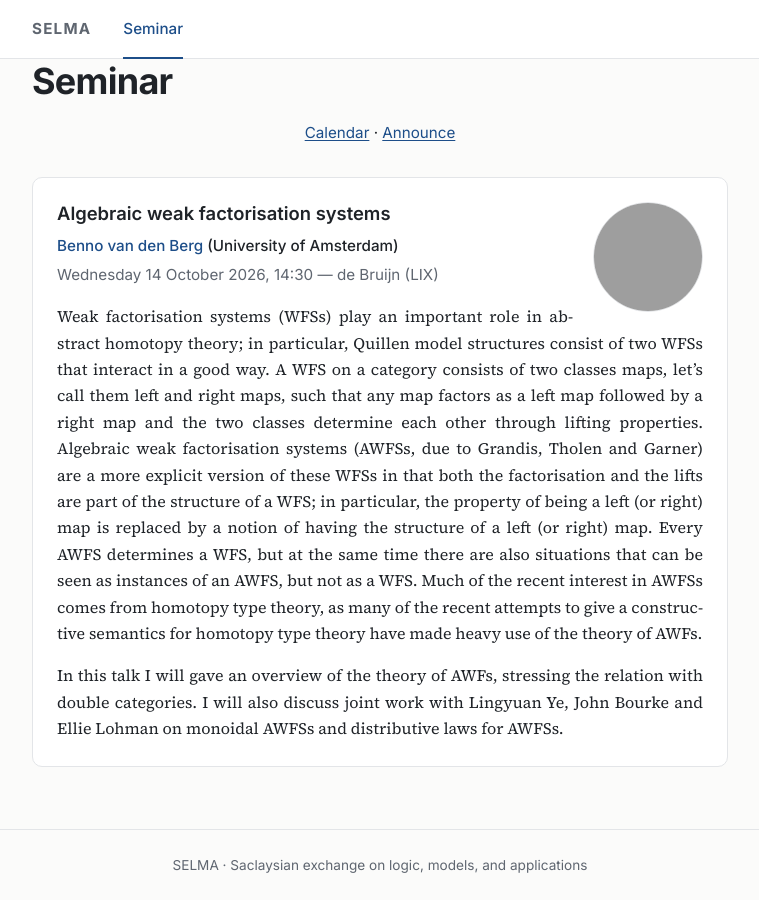
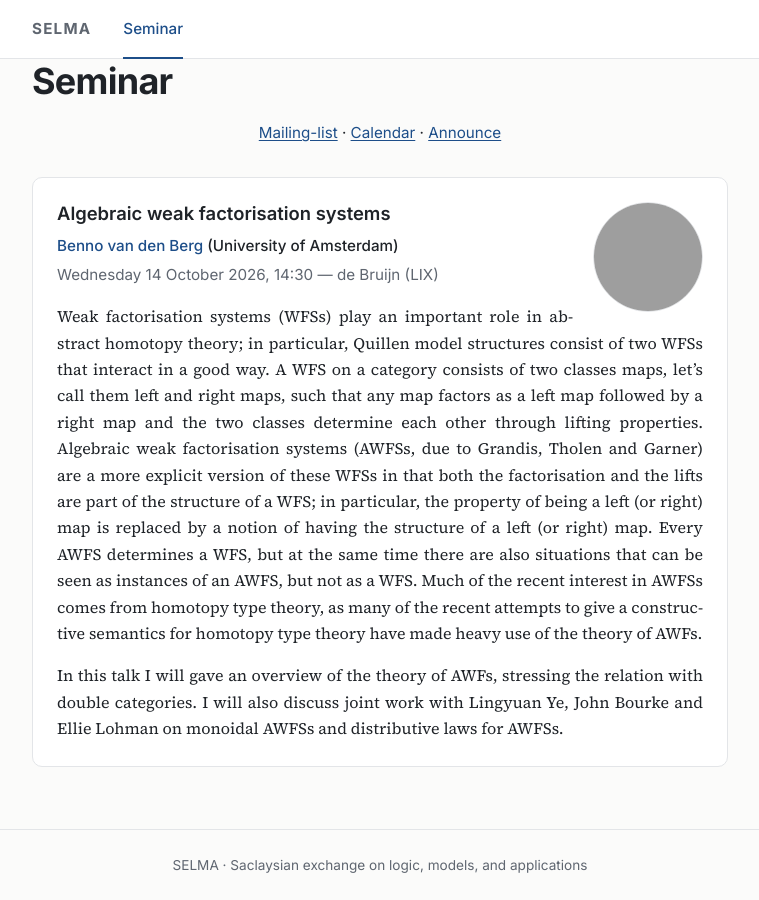
Before and after one commit to smimram/selma, a Jekyll site: the page built from seminar/index.md, in a window 1280 px wide. Shown: the whole page, without its empty margins (260-1019 px from the left). Built offline with Jekyll 4.4.1, drawn with Linux system fonts in a browser that asks for light colours; grey boxes are pictures that could not be loaded.

Commit message:
Link to mailing list.

```diff
--- a/seminar/index.md
+++ b/seminar/index.md
@@ -6,6 +6,8 @@ title: Seminar
 # Seminar
 
 <p class="announce">
+<a href="https://sympa.lix.polytechnique.fr/lists/info/selma">Mailing-list</a>
+·
 <a href="calendar.ics">Calendar</a>
 ·
 <a href="announce.txt">Announce</a>
```
